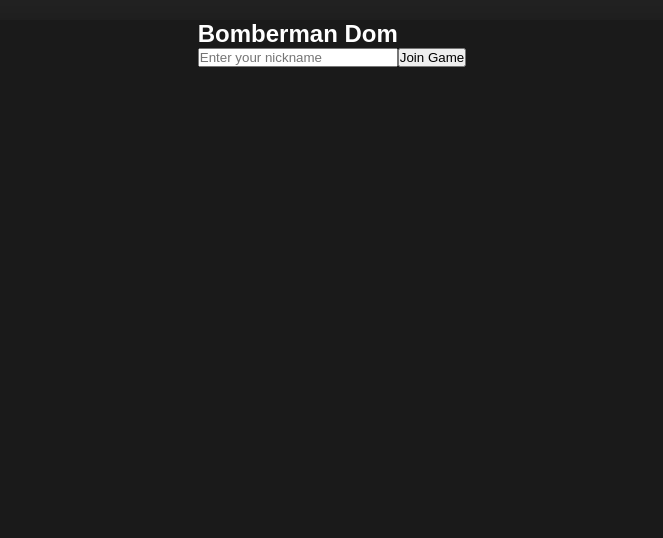
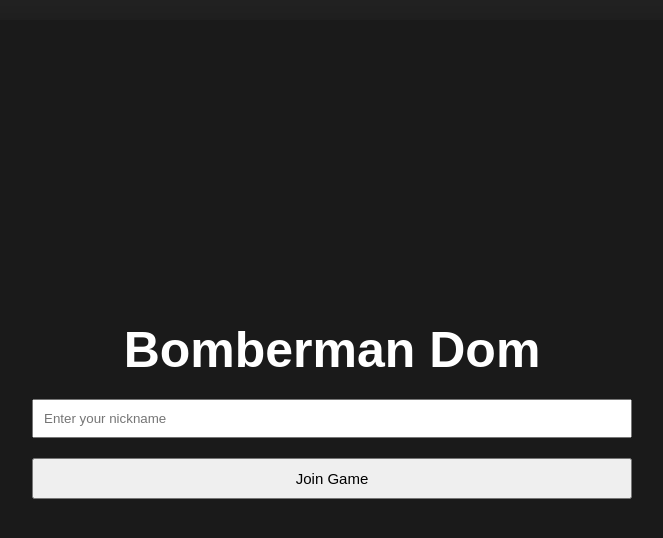
Before and after one commit to zakariasalhi12/bomberman-dom, a website with bundled scripts: page bomberman/frontend/index.html in a window 1280 px wide. Shown: the whole page, without its empty margins (308-971 px from the left). Built offline with nearby package versions, Linux system fonts and the light colour scheme.

Commit message:
add some updates

```diff
--- a/bomberman/frontend/game/game.js
+++ b/bomberman/frontend/game/game.js
@@ -297,7 +297,6 @@
                     break;
 
                 case 'countdown_started':
-                    console.log('Countdown started:', data);
                     setCountdown(data.duration);
                     setWaiting(false);
                     break;
@@ -413,7 +412,6 @@
                     value: nickname,
                     oninput: handleInput,
                     required: true,
-                    style: { marginBottom: '12px', width: '200px' }
                 }),
                 Button({ type: 'submit' }, 'Join Game')
             ])
@@ -598,8 +596,8 @@
                 key: player.id,
                 style: {
                     position: 'absolute',
-                    left: `${player.x * TILE_SIZE + TILE_SIZE / 2}px`,
-                    top: `${player.y * TILE_SIZE + TILE_SIZE / 2}px`,
+                    left: `${player.x * TILE_SIZE + TILE_SIZE + 8 / 2}px`,
+                    top: `${player.y * TILE_SIZE + TILE_SIZE + 8 / 2}px`,
                     transform: 'translate(-50%, -50%)',
                     width: '36px',
                     height: '36px',
--- a/bomberman/frontend/index.html
+++ b/bomberman/frontend/index.html
@@ -4,6 +4,7 @@
 <head>
     <meta charset="UTF-8">
     <title>BomberMan Dom</title>
+    <link rel="stylesheet" href="./style/style2.css">
     <link rel="stylesheet" href="./style/style.css">
     <link rel="stylesheet" href="./style/game.css">
 </head>
--- /dev/null
+++ b/bomberman/frontend/style/style2.css
@@ -0,0 +1,33 @@
+
+.login-form {
+    width: 100%;
+    height: 100vh;
+    display: flex;
+    justify-content: center;
+    align-items: center;
+    flex-direction: column;
+}
+
+.login-form h2 {
+    font-size: 50px;
+    padding: 20px;
+}
+.login-form form {
+    width: 100%;
+    display: flex;
+    align-items: center;
+    justify-content: center;
+    flex-direction: column;
+    gap: 20px;
+}
+.login-form form input {
+    width: 50%;
+    padding: 10px;
+    outline: none;
+}
+.login-form form button  {
+    width: 50%;
+    font-size: 15px;
+    padding: 10px;
+    cursor: pointer;
+}
```
Also changed, not shown: README.md (added), 1 other file.
